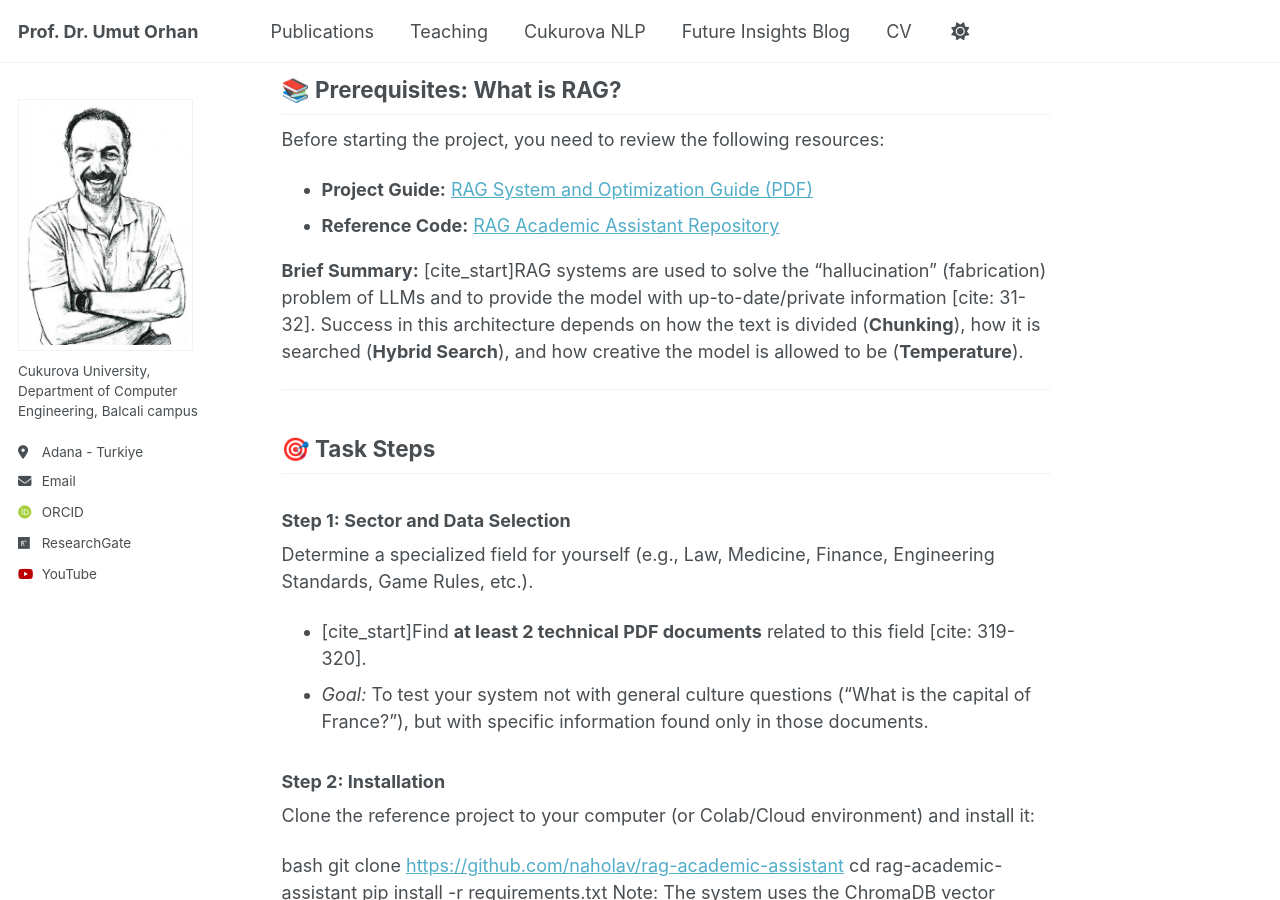
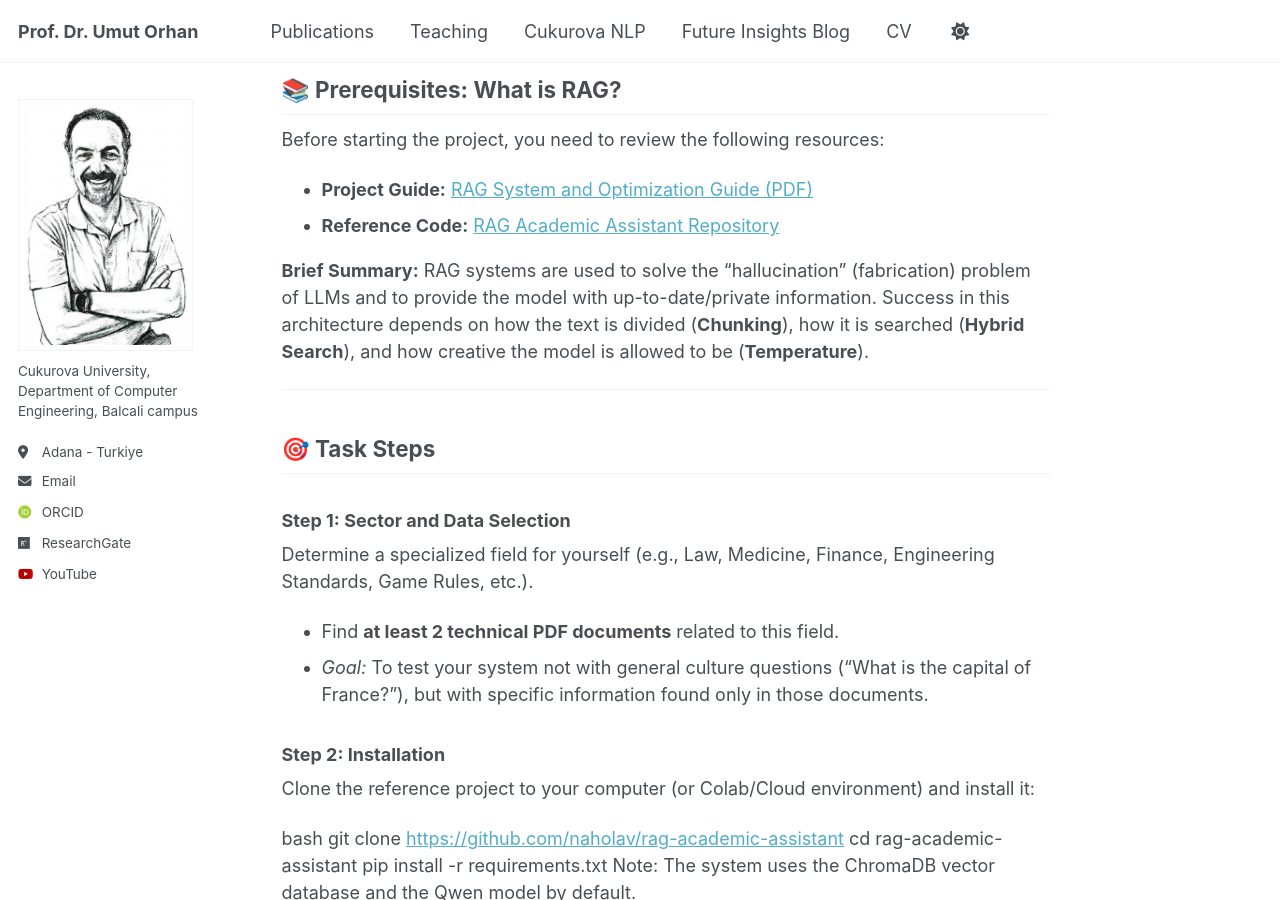
Before and after one commit to uorhan/uorhan.github.io, a Jekyll site: the page built from files/RAG-task.md, in a window 1280 px wide and 900 px high, scrolled down 273 px. Built offline with Jekyll 4.4.1, drawn with Linux system fonts in a browser that asks for light colours; some web fonts are replaced; some of the changed text lies outside the part shown.

Commit message:
Update RAG-task.md

```diff
--- a/files/RAG-task.md
+++ b/files/RAG-task.md
@@ -16,7 +14,7 @@ Before starting the project, you need to review the following resources:
 * **Reference Code:** [RAG Academic Assistant Repository](https://github.com/naholav/rag-academic-assistant)
 
 **Brief Summary:**
-[cite_start]RAG systems are used to solve the "hallucination" (fabrication) problem of LLMs and to provide the model with up-to-date/private information [cite: 31-32]. Success in this architecture depends on how the text is divided (**Chunking**), how it is searched (**Hybrid Search**), and how creative the model is allowed to be (**Temperature**).
+RAG systems are used to solve the "hallucination" (fabrication) problem of LLMs and to provide the model with up-to-date/private information. Success in this architecture depends on how the text is divided (**Chunking**), how it is searched (**Hybrid Search**), and how creative the model is allowed to be (**Temperature**).
 
 ---
 
@@ -24,7 +22,7 @@ Before starting the project, you need to review the following resources:
 
 ### Step 1: Sector and Data Selection
 Determine a specialized field for yourself (e.g., Law, Medicine, Finance, Engineering Standards, Game Rules, etc.).
-* [cite_start]Find **at least 2 technical PDF documents** related to this field [cite: 319-320].
+* Find **at least 2 technical PDF documents** related to this field.
 * *Goal:* To test your system not with general culture questions ("What is the capital of France?"), but with specific information found only in those documents.
 
 ### Step 2: Installation
```
Also changed, not shown: other parts of files/RAG-task.md (+0 -2 lines).
